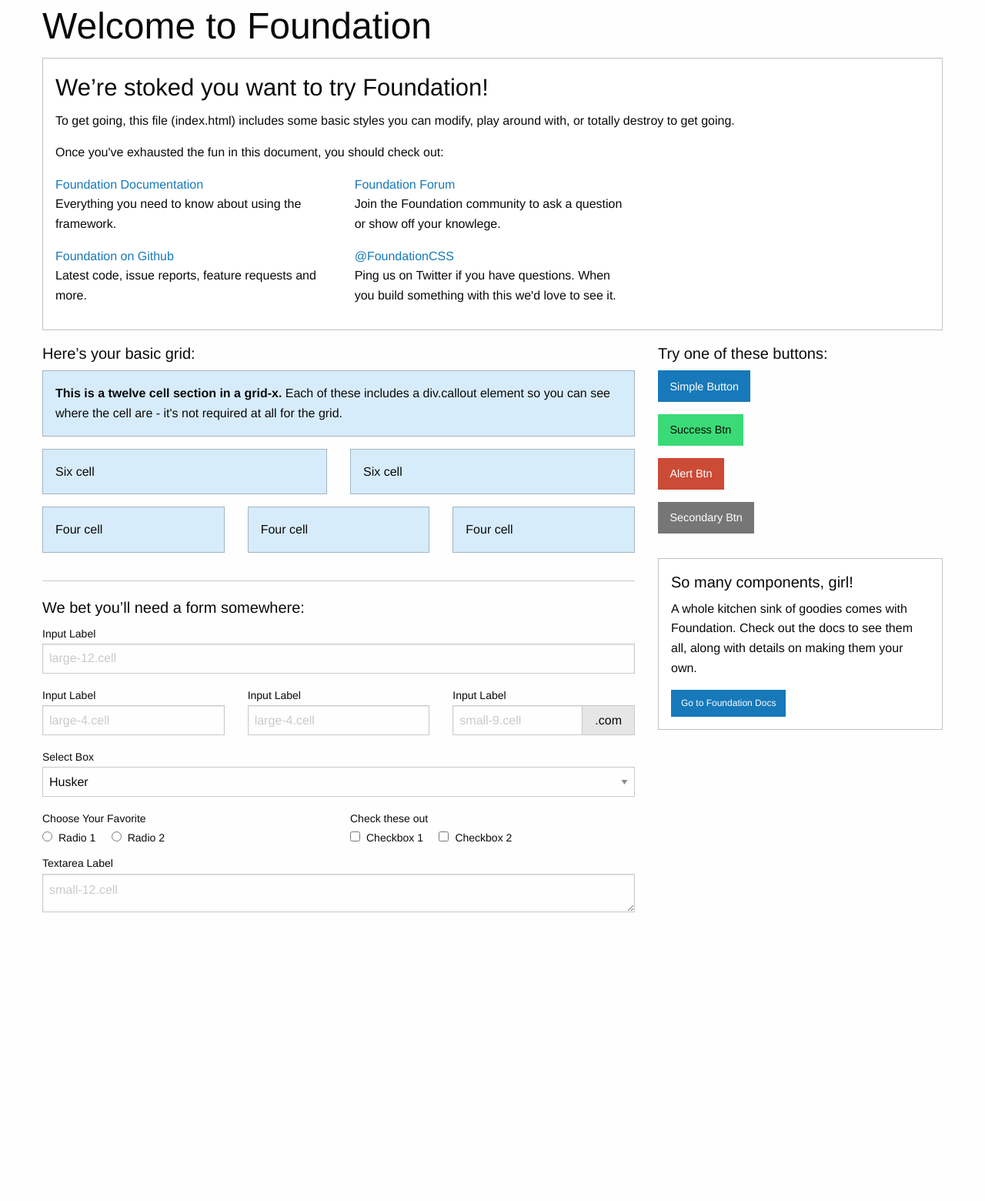
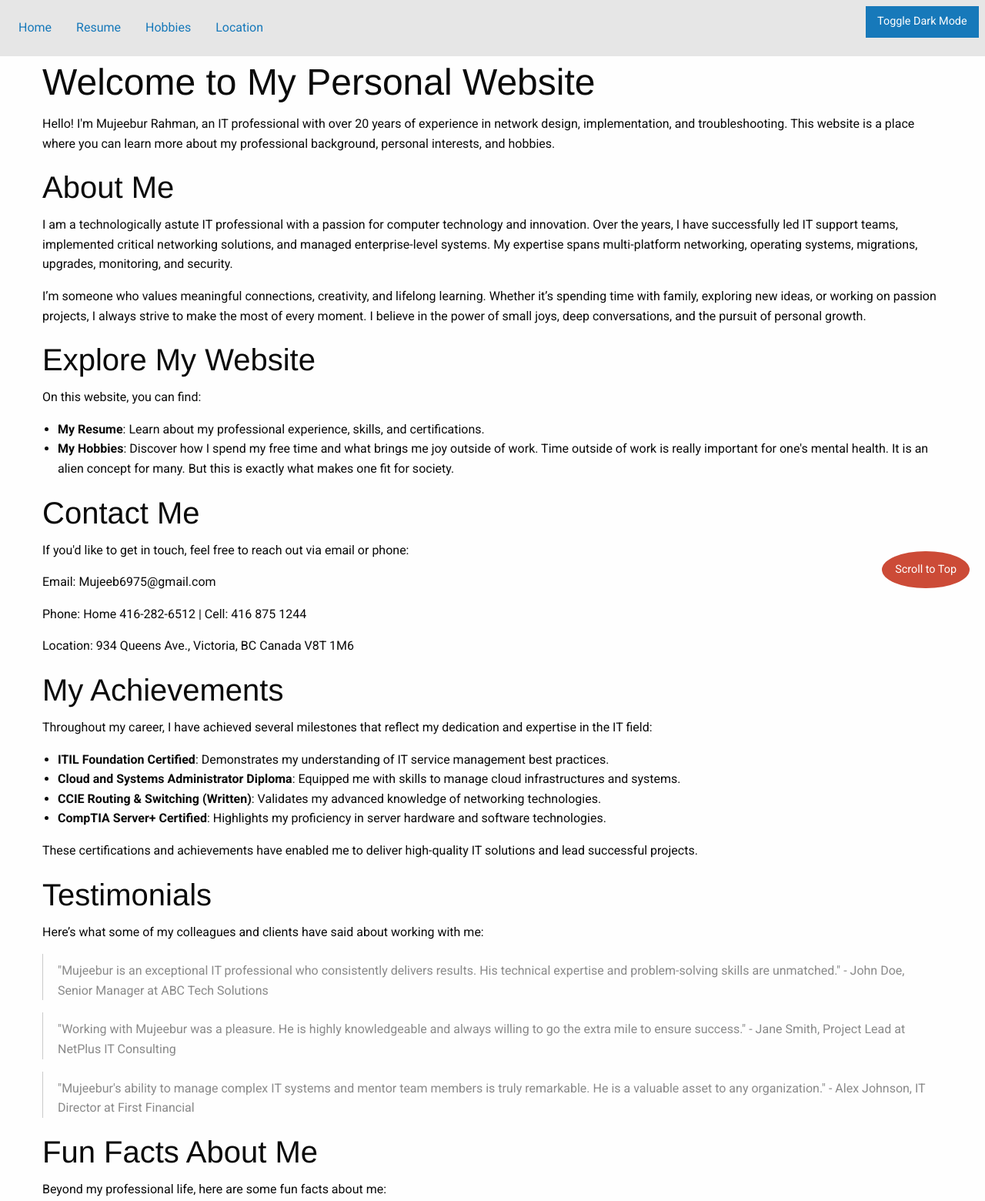
Before and after one commit to mujee1244/project4, a plain HTML site: page index.html in a window 1280 px wide. Shown: the top 1560 px of the page at 77% size. Before the commit the page ends 1201 px from the top, so only its background shows below. Drawn offline with Linux system fonts and the light colour scheme.

Commit message:
modified index html with my own stuff

```diff
--- a/index.html
+++ b/index.html
@@ -1,171 +1,144 @@
+<!DOCTYPE html>
+<html class="no-js" lang="en">
 
-<!doctype html>
-<html class="no-js" lang="en" dir="ltr">
-  <head>
-    <meta charset="utf-8">
-    <meta http-equiv="x-ua-compatible" content="ie=edge">
-    <meta name="viewport" content="width=device-width, initial-scale=1.0">
-    <title>Foundation for Sites</title>
-    <link rel="stylesheet" href="css/foundation.css">
-    <link rel="stylesheet" href="css/app.css">
-  </head>
+<head>
+  <meta charset="utf-8">
+  <meta http-equiv="x-ua-compatible" content="ie=edge">
+  <meta name="viewport" content="width=device-width, initial-scale=1.0">
+  <title>Homepage</title>
+  <link rel="stylesheet" href="css/foundation.css">
+  <link rel="stylesheet" href="css/styles.css">
+  <link href="https://fonts.googleapis.com/css2?family=Roboto:wght@400;700&display=swap" rel="stylesheet">
+</head>
+
 <body>
+  <script src="js/vendor/jquery.js"></script>
+  <script src="js/vendor/what-input.js"></script>
+  <script src="js/vendor/foundation.min.js"></script>
+  <script src="js/app.js"></script>
 
-    <div class="grid-container">
-      <div class="grid-x grid-padding-x">
-        <div class="large-12 cell">
-          <h1>Welcome to Foundation</h1>
-        </div>
-      </div>
 
-      <div class="grid-x grid-padding-x">
-        <div class="large-12 cell">
-          <div class="callout">
-            <h3>We&rsquo;re stoked you want to try Foundation! </h3>
-            <p>To get going, this file (index.html) includes some basic styles you can modify, play around with, or totally destroy to get going.</p>
-            <p>Once you've exhausted the fun in this document, you should check out:</p>
-            <div class="grid-x grid-padding-x">
-              <div class="large-4 medium-4 cell">
-                <p><a href="https://get.foundation/sites/docs/">Foundation Documentation</a><br />Everything you need to know about using the framework.</p>
-              </div>
-              <div class="large-4 medium-4 cell">
-                <p><a href="https://github.com/foundation/foundation-sites/discussions">Foundation Forum</a><br />Join the Foundation community to ask a question or show off your knowlege.</p>
-              </div>
-            </div>
-            <div class="grid-x grid-padding-x">
-              <div class="large-4 medium-4 medium-push-2 cell">
-                <p><a href="https://github.com/foundation/foundation-sites">Foundation on Github</a><br />Latest code, issue reports, feature requests and more.</p>
-              </div>
-              <div class="large-4 medium-4 medium-pull-2 cell">
-                <p><a href="https://twitter.com/FoundationCSS">@FoundationCSS</a><br />Ping us on Twitter if you have questions. When you build something with this we'd love to see it.</p>
-              </div>
-            </div>
-          </div>
-        </div>
-      </div>
+  <nav class="top-bar" id="main-nav">
+    <div class="top-bar-left">
+      <ul class="dropdown menu vertical medium-horizontal" data-dropdown-menu>
+        <li><a href="index.html">Home</a></li>
+        <li><a href="resume.html">Resume</a></li>
+        <li><a href="hobbies.html">Hobbies</a></li>
+        <li><a href="map.html">Location</a></li>
+      </ul>
+    </div>
+    <div class="top-bar-right">
+      <button id="darkModeToggle" class="button">Toggle Dark Mode</button>
+      <button id="scrollToTop" class="button alert">Scroll to Top</button>
+    </div>
+  </nav>
 
-      <div class="grid-x grid-padding-x">
-        <div class="large-8 medium-8 cell">
-          <h5>Here&rsquo;s your basic grid:</h5>
-          <!-- Grid Example -->
+  <div class="grid-container">
+    <div class="grid-x grid-padding-x">
+      <div class="cell">
+        <h1>Welcome to My Personal Website</h1>
 
-          <div class="grid-x grid-padding-x">
-            <div class="large-12 cell">
-              <div class="primary callout">
-                <p><strong>This is a twelve cell section in a grid-x.</strong> Each of these includes a div.callout element so you can see where the cell are - it's not required at all for the grid.</p>
-              </div>
-            </div>
-          </div>
-          <div class="grid-x grid-padding-x">
-            <div class="large-6 medium-6 cell">
-              <div class="primary callout">
-                <p>Six cell</p>
-              </div>
-            </div>
-            <div class="large-6 medium-6 cell">
-              <div class="primary callout">
-                <p>Six cell</p>
-              </div>
-            </div>
-          </div>
-          <div class="grid-x grid-padding-x">
-            <div class="large-4 medium-4 small-4 cell">
-              <div class="primary callout">
-                <p>Four cell</p>
-              </div>
-            </div>
-            <div class="large-4 medium-4 small-4 cell">
-              <div class="primary callout">
-                <p>Four cell</p>
-              </div>
-            </div>
-            <div class="large-4 medium-4 small-4 cell">
-              <div class="primary callout">
-                <p>Four cell</p>
-              </div>
-            </div>
-          </div>
+        <p>Hello! I'm Mujeebur Rahman, an IT professional with over 20 years of experience in network design,
+          implementation,
+          and troubleshooting. This website is a place where you can learn more about my professional background,
+          personal
+          interests, and hobbies.</p>
 
-          <hr />
 
-          <h5>We bet you&rsquo;ll need a form somewhere:</h5>
-          <form>
-            <div class="grid-x grid-padding-x">
-              <div class="large-12 cell">
-                <label>Input Label</label>
-                <input type="text" placeholder="large-12.cell" />
-              </div>
-            </div>
-            <div class="grid-x grid-padding-x">
-              <div class="large-4 medium-4 cell">
-                <label>Input Label</label>
-                <input type="text" placeholder="large-4.cell" />
-              </div>
-              <div class="large-4 medium-4 cell">
-                <label>Input Label</label>
-                <input type="text" placeholder="large-4.cell" />
-              </div>
-              <div class="large-4 medium-4 cell">
-                <div class="grid-x">
-                  <label>Input Label</label>
-                  <div class="input-group">
-                    <input type="text" placeholder="small-9.cell" class="input-group-field" />
-                    <span class="input-group-label">.com</span>
-                  </div>
-                </div>
-              </div>
-            </div>
-            <div class="grid-x grid-padding-x">
-              <div class="large-12 cell">
-                <label>Select Box</label>
-                <select>
-                  <option value="husker">Husker</option>
-                  <option value="starbuck">Starbuck</option>
-                  <option value="hotdog">Hot Dog</option>
-                  <option value="apollo">Apollo</option>
-                </select>
-              </div>
-            </div>
-            <div class="grid-x grid-padding-x">
-              <div class="large-6 medium-6 cell">
-                <label>Choose Your Favorite</label>
-                <input type="radio" name="pokemon" value="Red" id="pokemonRed"><label for="pokemonRed">Radio 1</label>
-                <input type="radio" name="pokemon" value="Blue" id="pokemonBlue"><label for="pokemonBlue">Radio 2</label>
-              </div>
-              <div class="large-6 medium-6 cell">
-                <label>Check these out</label>
-                <input id="checkbox1" type="checkbox"><label for="checkbox1">Checkbox 1</label>
-                <input id="checkbox2" type="checkbox"><label for="checkbox2">Checkbox 2</label>
-              </div>
-            </div>
-            <div class="grid-x grid-padding-x">
-              <div class="large-12 cell">
-                <label>Textarea Label</label>
-                <textarea placeholder="small-12.cell"></textarea>
-              </div>
-            </div>
-          </form>
-        </div>
+        <h2>About Me</h2>
+        <p>I am a technologically astute IT professional with a passion for computer technology and innovation. Over
+          the
+          years, I have successfully led IT support teams, implemented critical networking solutions, and managed
+          enterprise-level systems. My expertise spans multi-platform networking, operating systems, migrations,
+          upgrades,
+          monitoring, and security.</p>
+        <p>I’m someone who values meaningful connections, creativity, and lifelong learning. Whether it’s spending
+          time with
+          family, exploring new ideas, or working on passion projects, I always strive to make the most of every
+          moment. I
+          believe in the power of small joys, deep conversations, and the pursuit of personal growth.</p>
 
-        <div class="large-4 medium-4 cell">
-          <h5>Try one of these buttons:</h5>
-          <p><a href="#" class="button">Simple Button</a><br/>
-            <a href="#" class="success button">Success Btn</a><br/>
-            <a href="#" class="alert button">Alert Btn</a><br/>
-            <a href="#" class="secondary button">Secondary Btn</a></p>
-          <div class="callout">
-            <h5>So many components, girl!</h5>
-            <p>A whole kitchen sink of goodies comes with Foundation. Check out the docs to see them all, along with details on making them your own.</p>
-            <a href="https://get.foundation/sites/docs/" class="small button">Go to Foundation Docs</a>
-          </div>
-        </div>
+        <h2>Explore My Website</h2>
+        <p>On this website, you can find:</p>
+        <ul>
+          <li><strong>My Resume</strong>: Learn about my professional experience, skills, and certifications.</li>
+          <li><strong>My Hobbies</strong>: Discover how I spend my free time and what brings me joy outside of work.
+            Time
+            outside of work is really important for one's mental health. It is an alien concept for many. But this is
+            exactly what makes one fit for society.</li>
+        </ul>
+
+
+
+
+        <h2>Contact Me</h2>
+        <p>If you'd like to get in touch, feel free to reach out via email or phone:</p>
+        <p>Email: Mujeeb6975@gmail.com</p>
+        <p>Phone: Home 416-282-6512 | Cell: 416 875 1244</p>
+        <p>Location: 934 Queens Ave., Victoria, BC Canada V8T 1M6</p>
+
+
+
+
+
+
+        <h2>My Achievements</h2>
+        <p>Throughout my career, I have achieved several milestones that reflect my dedication and expertise in the IT
+          field:</p>
+        <ul>
+          <li><strong>ITIL Foundation Certified</strong>: Demonstrates my understanding of IT service management best
+            practices.</li>
+          <li><strong>Cloud and Systems Administrator Diploma</strong>: Equipped me with skills to manage cloud
+            infrastructures and systems.</li>
+          <li><strong>CCIE Routing &amp; Switching (Written)</strong>: Validates my advanced knowledge of networking
+            technologies.</li>
+          <li><strong>CompTIA Server+ Certified</strong>: Highlights my proficiency in server hardware and software
+            technologies.</li>
+        </ul>
+        <p>These certifications and achievements have enabled me to deliver high-quality IT solutions and lead
+          successful
+          projects.</p>
+
+        <h2>Testimonials</h2>
+        <p>Here’s what some of my colleagues and clients have said about working with me:</p>
+        <blockquote>
+          <p>"Mujeebur is an exceptional IT professional who consistently delivers results. His technical expertise
+            and
+            problem-solving skills are unmatched." - John Doe, Senior Manager at ABC Tech Solutions</p>
+        </blockquote>
+        <blockquote>
+          <p>"Working with Mujeebur was a pleasure. He is highly knowledgeable and always willing to go the extra mile
+            to
+            ensure success." - Jane Smith, Project Lead at NetPlus IT Consulting</p>
+        </blockquote>
+        <blockquote>
+          <p>"Mujeebur's ability to manage complex IT systems and mentor team members is truly remarkable. He is a
+            valuable
+            asset to any organization." - Alex Johnson, IT Director at First Financial</p>
+        </blockquote>
+
+        <h2>Fun Facts About Me</h2>
+        <p>Beyond my professional life, here are some fun facts about me:</p>
+        <ul>
+          <li>I enjoy exploring new technologies and experimenting with innovative tools in my free time.</li>
+          <li>I have traveled to over 10 countries, and each trip has taught me something new about different cultures
+            and
+            perspectives.</li>
+          <li>I love cooking and often try out new recipes with my family during weekends.</li>
+          <li>I am a big fan of science fiction books and movies, especially those that explore futuristic
+            technologies.
+          </li>
+        </ul>
+        <p>These aspects of my life keep me inspired and motivated to continue growing both personally and
+          professionally.
+        </p>
+
+        <footer>
+          <p>&copy; 2025 Mujeebur Rahman. All rights reserved.</p>
+        </footer>
       </div>
     </div>
+  </div>
+</body>
 
-
-    <script src="js/vendor/jquery.js"></script>
-    <script src="js/vendor/what-input.js"></script>
-    <script src="js/vendor/foundation.js"></script>
-    <script src="js/app.js"></script>
-  </body>
 </html>
```
